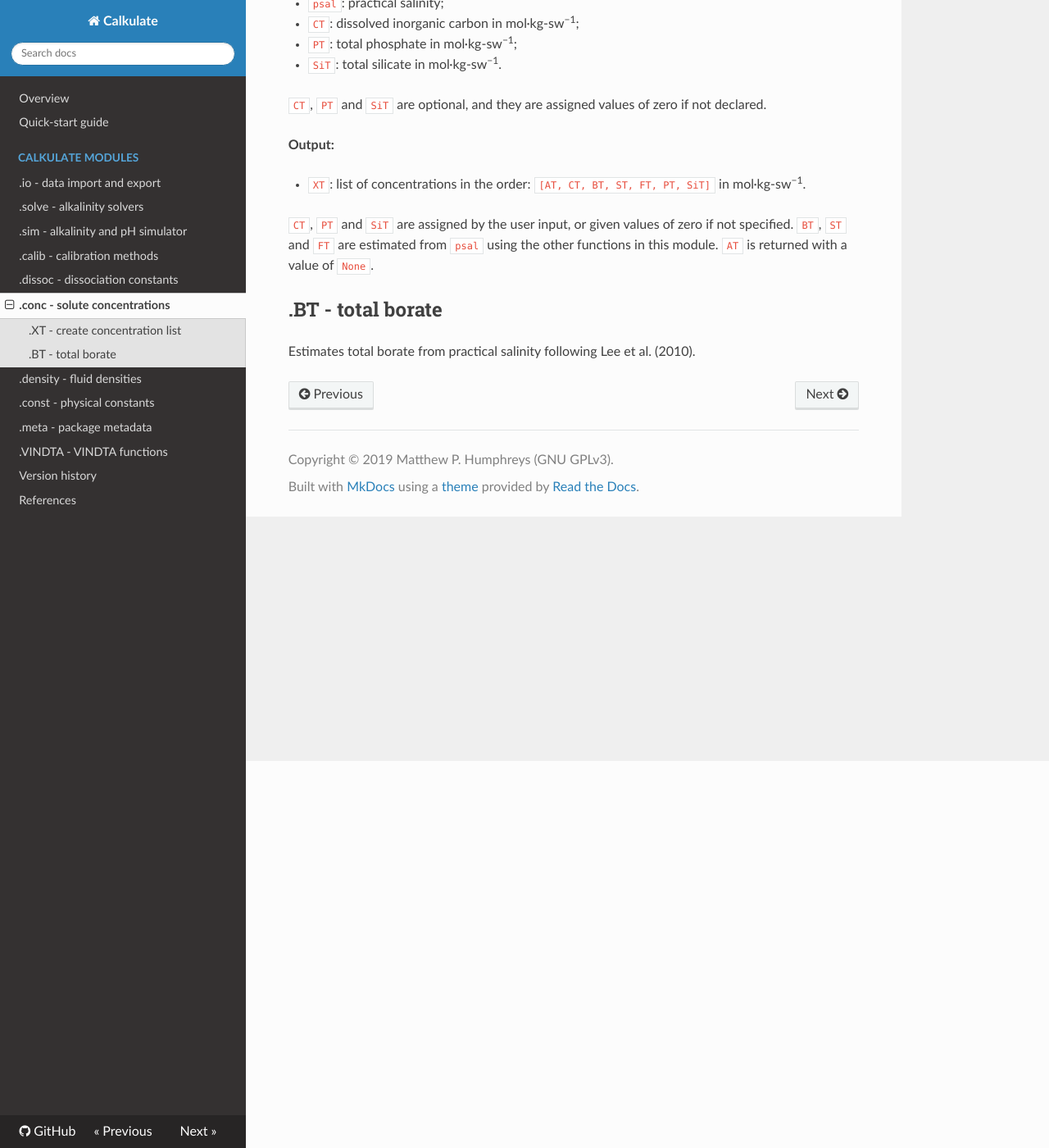
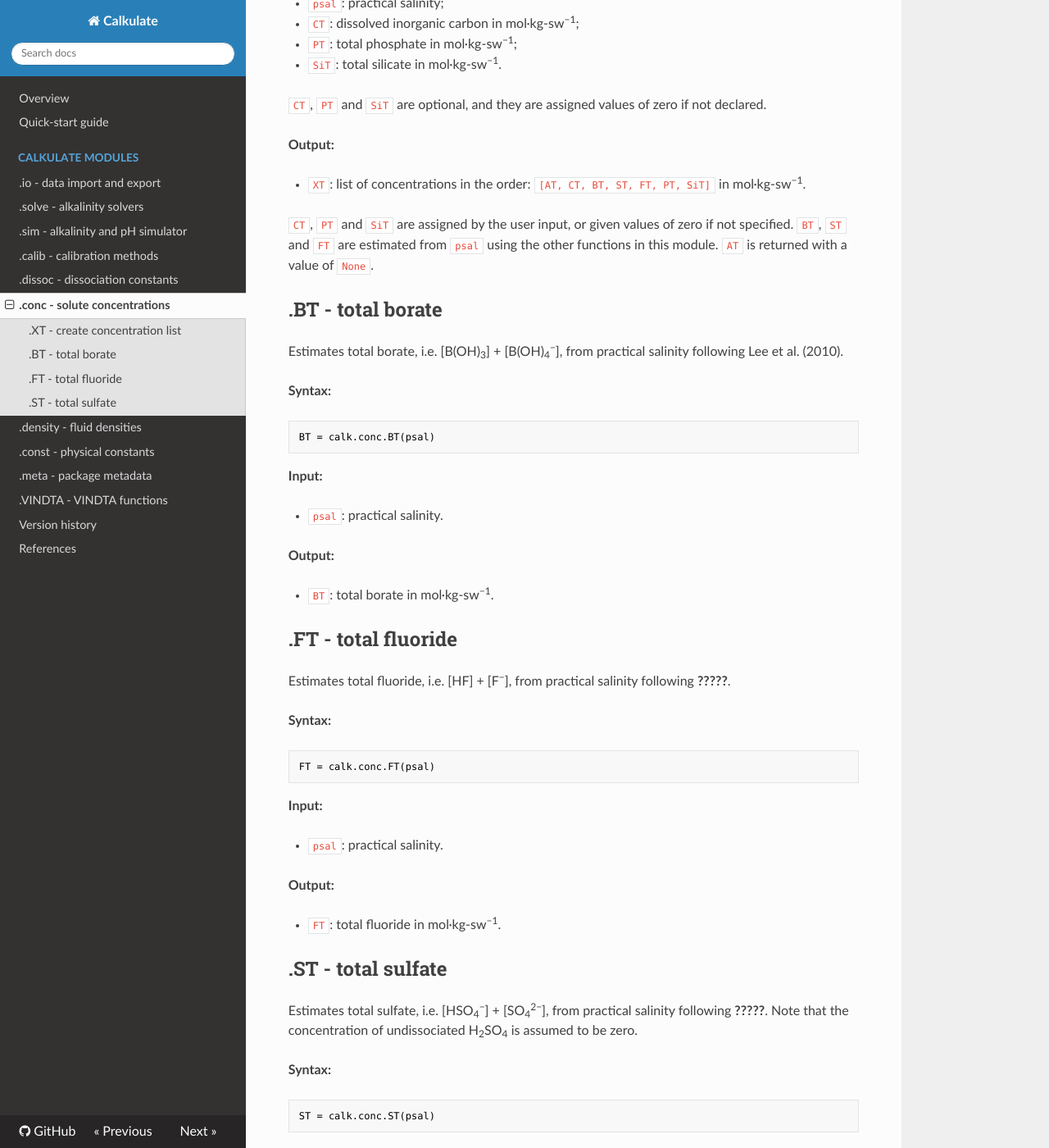
Before and after one commit to mvdh7/calkulate, an MkDocs documentation site: the page built from docs/modules/conc.md, in a window 1280 px wide and 1400 px high, scrolled down 472 px. Shown: the whole window at 82% size. Built offline with MkDocs 1.6.1, drawn with Linux system fonts in a browser that asks for light colours; nearby versions of some CDN libraries; some of the changed text lies outside the part shown.

Commit message:
Describe all concentration functions

````diff
--- a/docs/modules/conc.md
+++ b/docs/modules/conc.md
@@ -10,7 +10,7 @@ Assembles a list of concentrations in the order required by other Calkulate func
 **Syntax:**
 
 ```python
-XT = calk.conc.XT(S, CT=0, PT=0, SiT=0)
+XT = calk.conc.XT(psal, CT=0, PT=0, SiT=0)
 ```
 
 **Inputs:**
@@ -31,4 +31,56 @@ XT = calk.conc.XT(S, CT=0, PT=0, SiT=0)
 
 ## .BT - total borate
 
-Estimates total borate from practical salinity following Lee et al. (2010).
+Estimates total borate, i.e. [B(OH)<sub>3</sub>] + [B(OH)<sub>4</sub><sup>−</sup>], from practical salinity following Lee et al. (2010).
+
+**Syntax:**
+
+```python
+BT = calk.conc.BT(psal)
+```
+
+**Input:**
+
+  * `psal`: practical salinity.
+
+**Output:**
+
+  * `BT`: total borate in mol·kg-sw<sup>−1</sup>.
+
+
+## .FT - total fluoride
+
+Estimates total fluoride, i.e. [HF] + [F<sup>−</sup>], from practical salinity following **?????**.
+
+**Syntax:**
+
+```python
+FT = calk.conc.FT(psal)
+```
+
+**Input:**
+
+  * `psal`: practical salinity.
+
+**Output:**
+
+  * `FT`: total fluoride in mol·kg-sw<sup>−1</sup>.
+
+
+## .ST - total sulfate
+
+Estimates total sulfate, i.e. [HSO<sub>4</sub><sup>−</sup>] + [SO<sub>4</sub><sup>2−</sup>], from practical salinity following **?????**. Note that the concentration of undissociated H<sub>2</sub>SO<sub>4</sub> is assumed to be zero.
+
+**Syntax:**
+
+```python
+ST = calk.conc.ST(psal)
+```
+
+**Input:**
+
+  * `psal`: practical salinity.
+
+**Output:**
+
+  * `ST`: total sulfate in mol·kg-sw<sup>−1</sup>.
````
